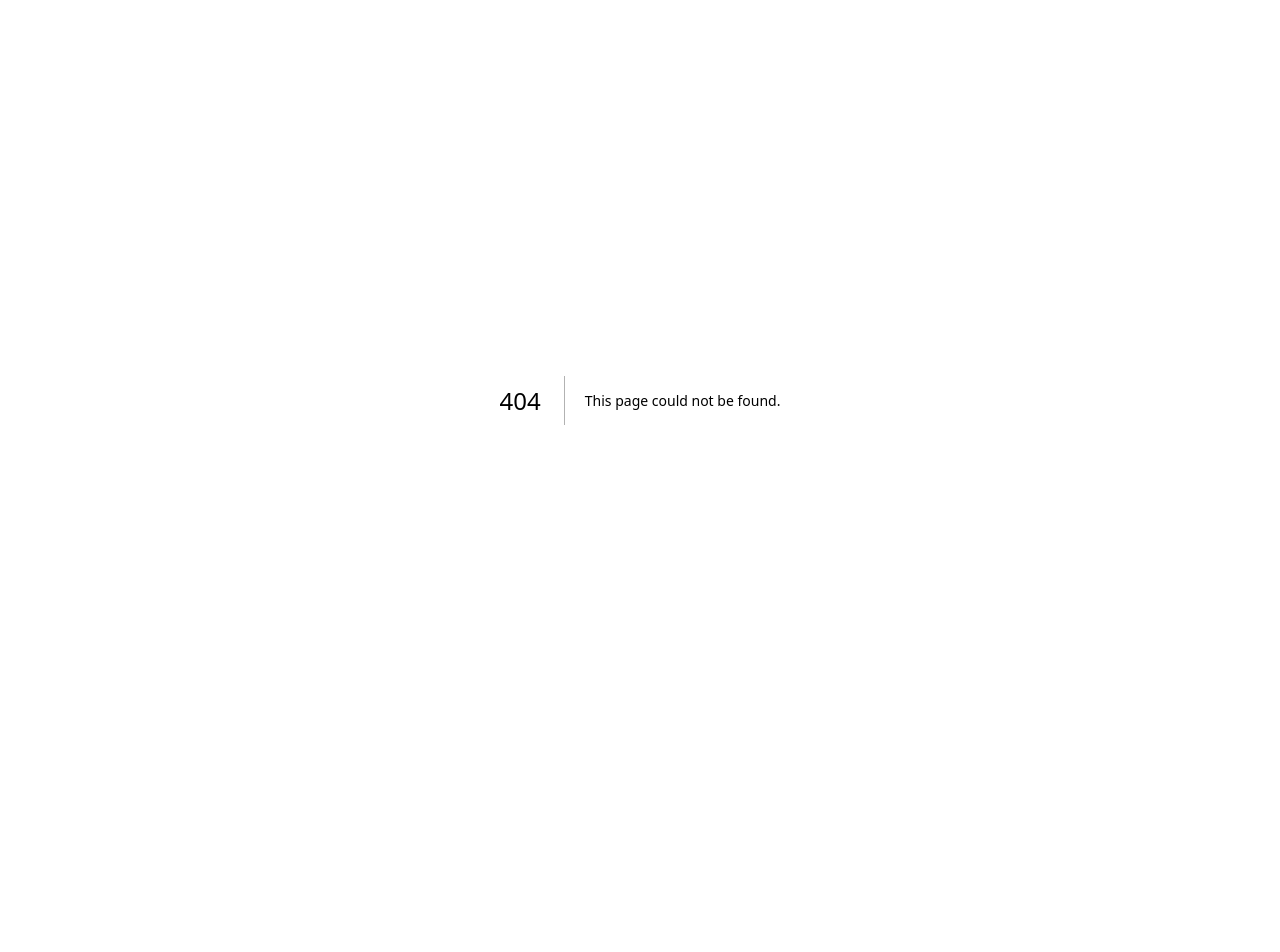
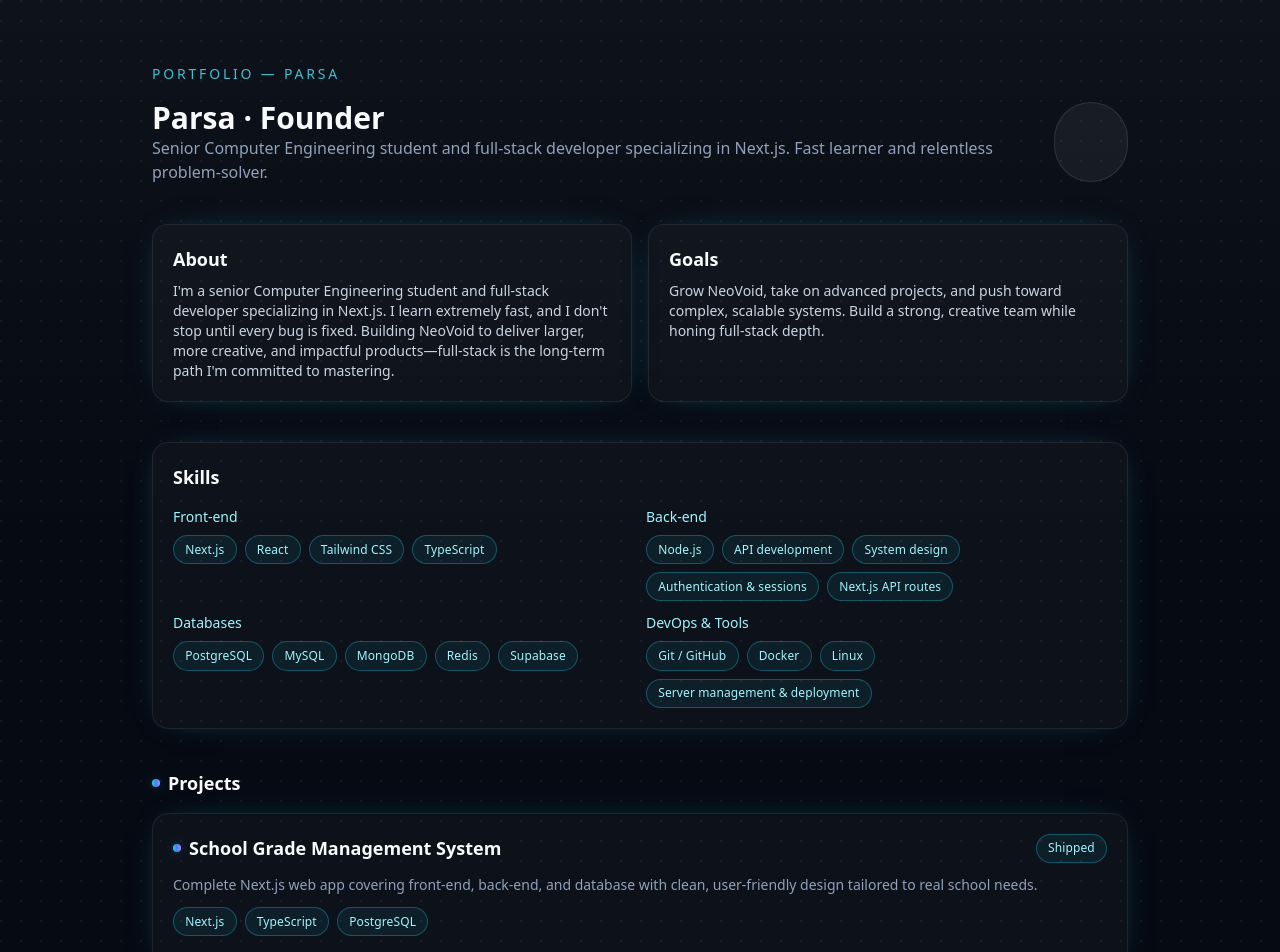
Before and after one commit to ParsaR082/NeoVoid, a Next.js app: page /portfolio/parsa in a window 1280 px wide. Before the commit this address had no page. Shown: the top 952 px of the page. Before the commit the page ends 800 px from the top, so only its background shows below. Built offline with nearby package versions, Linux system fonts and the light colour scheme.

Commit message:
added portfolio

```diff
--- a/src/app/portfolio/page.tsx
+++ b/src/app/portfolio/page.tsx
@@ -1,10 +1,15 @@
-import { getProjects } from "@/lib/fetchers";
+import Link from "next/link";
 
-export const revalidate = 30;
+const members = [
+  {
+    id: "parsa",
+    name: "Parsa",
+    title: "Founder",
+    blurb: "Designs and ships the Neovoid stack.",
+  },
+];
 
-export default async function PortfolioPage() {
-  const projects = await getProjects();
-
+export default function PortfolioPage() {
   return (
     <div className="bg-grid min-h-screen">
       <div className="mx-auto max-w-5xl px-6 py-16 space-y-8">
@@ -13,59 +18,35 @@ export default async function PortfolioPage() {
             Portfolio
           </p>
           <h1 className="text-3xl font-semibold text-slate-50">
-            Builds & Ops Consoles
+            Team Portfolios
           </h1>
           <p className="text-slate-400">
-            Selected work: edge tooling, dashboards, prototypes.
+            Choose a member to view their work and experiments.
           </p>
         </header>
 
         <div className="grid gap-4 md:grid-cols-2">
-          {projects.length === 0 && (
-            <div className="card text-slate-400">
-              No projects yet. Seed Vercel KV to populate the grid.
-            </div>
-          )}
-
-          {projects.map((item) => (
-            <article key={item.id} className="card space-y-3">
-              <div className="flex items-center justify-between">
+          {members.map((member) => (
+            <Link
+              key={member.id}
+              href={`/portfolio/${member.id}`}
+              className="card group flex items-center gap-4"
+            >
+              <div className="h-16 w-16 shrink-0 overflow-hidden rounded-full border border-white/10 bg-white/5">
+                {/* Add your portrait here (e.g., next/image) */}
+              </div>
+              <div className="space-y-1">
                 <div className="flex items-center gap-2">
-                  <span className="pill" aria-hidden />
                   <h3 className="text-lg font-semibold text-slate-50">
-                    {item.title}
+                    {member.name}
                   </h3>
+                  <span className="chip text-xs">{member.title}</span>
                 </div>
-                {item.status && (
-                  <span className="chip text-xs capitalize">{item.status}</span>
-                )}
+                <p className="text-sm text-slate-400 group-hover:text-slate-200">
+                  {member.blurb}
+                </p>
               </div>
-              <p className="text-sm text-slate-400">{item.summary}</p>
-              {item.tech && (
-                <div className="flex flex-wrap gap-2 text-xs text-cyan-200">
-                  {item.tech.map((t) => (
-                    <span key={t} className="chip">
-                      {t}
-                    </span>
-                  ))}
-                </div>
-              )}
-              {item.links && (
-                <div className="flex flex-wrap gap-3 text-sm text-cyan-300">
-                  {Object.entries(item.links).map(([label, url]) => (
-                    <a
-                      key={label}
-                      href={url}
-                      target="_blank"
-                      rel="noreferrer"
-                      className="underline decoration-dotted underline-offset-4 hover:text-cyan-200"
-                    >
-                      {label}
-                    </a>
-                  ))}
-                </div>
-              )}
-            </article>
+            </Link>
           ))}
         </div>
       </div>
--- /dev/null
+++ b/src/app/portfolio/parsa/page.tsx
@@ -0,0 +1,183 @@
+import { getProjects } from "@/lib/fetchers";
+
+export const revalidate = 30;
+
+const staticProjects = [
+  {
+    id: "school-grade-management",
+    title: "School Grade Management System",
+    summary:
+      "Complete Next.js web app covering front-end, back-end, and database with clean, user-friendly design tailored to real school needs.",
+    tech: ["Next.js", "TypeScript", "PostgreSQL"],
+    status: "shipped",
+    links: {},
+  },
+  {
+    id: "task-manager-oauth",
+    title: "Task Manager with Google OAuth",
+    summary:
+      "Task management system with Google OAuth, built for speed and simplicity across front-end and back-end.",
+    tech: ["Next.js", "OAuth", "API Routes"],
+    status: "shipped",
+    links: {},
+  },
+  {
+    id: "social-analytics-dashboard",
+    title: "Social Media Analytics Dashboard",
+    summary:
+      "Full-stack Next.js dashboard for social performance with smooth UX and clean data visualization.",
+    tech: ["Next.js", "Tailwind", "Charts"],
+    status: "prototype",
+    links: {},
+  },
+  {
+    id: "bugfix-refactors",
+    title: "Bug Fixing & Improvement Projects",
+    summary:
+      "Client engagements focused on bug fixing, performance improvements, feature upgrades, and refactoring for stability.",
+    tech: ["Node.js", "Next.js", "Perf"],
+    status: "shipped",
+    links: {},
+  },
+];
+
+const skills = {
+  "Front-end": ["Next.js", "React", "Tailwind CSS", "TypeScript"],
+  "Back-end": [
+    "Node.js",
+    "API development",
+    "System design",
+    "Authentication & sessions",
+    "Next.js API routes",
+  ],
+  Databases: ["PostgreSQL", "MySQL", "MongoDB", "Redis", "Supabase"],
+  "DevOps & Tools": [
+    "Git / GitHub",
+    "Docker",
+    "Linux",
+    "Server management & deployment",
+  ],
+};
+
+export default async function ParsaPortfolio() {
+  const dynamicProjects = await getProjects();
+  const projects = dynamicProjects.length ? dynamicProjects : staticProjects;
+
+  return (
+    <div className="bg-grid min-h-screen">
+      <div className="mx-auto max-w-5xl px-6 py-16 space-y-10">
+        <header className="space-y-4">
+          <p className="text-sm uppercase tracking-[0.2em] text-cyan-300/80">
+            Portfolio — Parsa
+          </p>
+          <div className="flex flex-col gap-3 sm:flex-row sm:items-center sm:justify-between">
+            <div>
+              <h1 className="text-3xl font-semibold text-slate-50">
+                Parsa · Founder
+              </h1>
+              <p className="text-slate-400">
+                Senior Computer Engineering student and full-stack developer
+                specializing in Next.js. Fast learner and relentless
+                problem-solver.
+              </p>
+            </div>
+            <div className="h-20 w-20 overflow-hidden rounded-full border border-white/10 bg-white/5">
+              {/* Add your portrait here (e.g., next/image) */}
+            </div>
+          </div>
+        </header>
+
+        <section className="grid gap-4 md:grid-cols-2">
+          <div className="card space-y-2">
+            <h2 className="text-lg font-semibold text-slate-50">About</h2>
+            <p className="text-sm text-slate-300">
+              I&apos;m a senior Computer Engineering student and full-stack
+              developer specializing in Next.js. I learn extremely fast, and I
+              don&apos;t stop until every bug is fixed. Building NeoVoid to
+              deliver larger, more creative, and impactful products—full-stack
+              is the long-term path I&apos;m committed to mastering.
+            </p>
+          </div>
+          <div className="card space-y-2">
+            <h2 className="text-lg font-semibold text-slate-50">Goals</h2>
+            <p className="text-sm text-slate-300">
+              Grow NeoVoid, take on advanced projects, and push toward complex,
+              scalable systems. Build a strong, creative team while honing
+              full-stack depth.
+            </p>
+          </div>
+        </section>
+
+        <section className="card space-y-4">
+          <h2 className="text-lg font-semibold text-slate-50">Skills</h2>
+          <div className="grid gap-3 sm:grid-cols-2">
+            {Object.entries(skills).map(([category, items]) => (
+              <div key={category} className="space-y-2">
+                <p className="text-sm font-medium text-cyan-200">{category}</p>
+                <div className="flex flex-wrap gap-2">
+                  {items.map((item) => (
+                    <span key={item} className="chip text-xs">
+                      {item}
+                    </span>
+                  ))}
+                </div>
+              </div>
+            ))}
+          </div>
+        </section>
+
+        <section className="space-y-4">
+          <div className="flex items-center gap-2">
+            <span className="pill" aria-hidden />
+            <h2 className="text-lg font-semibold text-slate-50">Projects</h2>
+          </div>
+          {projects.length === 0 && (
+            <div className="card text-slate-400">
+              No projects yet. Seed Upstash Redis keys to populate this page.
+            </div>
+          )}
+          {projects.map((item) => (
+            <article key={item.id} className="card space-y-3">
+              <div className="flex items-center justify-between">
+                <div className="flex items-center gap-2">
+                  <span className="pill" aria-hidden />
+                  <h3 className="text-lg font-semibold text-slate-50">
+                    {item.title}
+                  </h3>
+                </div>
+                {item.status && (
+                  <span className="chip text-xs capitalize">{item.status}</span>
+                )}
+              </div>
+              <p className="text-sm text-slate-400">{item.summary}</p>
+              {item.tech && (
+                <div className="flex flex-wrap gap-2 text-xs text-cyan-200">
+                  {item.tech.map((t) => (
+                    <span key={t} className="chip">
+                      {t}
+                    </span>
+                  ))}
+                </div>
+              )}
+              {item.links && (
+                <div className="flex flex-wrap gap-3 text-sm text-cyan-300">
+                  {Object.entries(item.links).map(([label, url]) => (
+                    <a
+                      key={label}
+                      href={url}
+                      target="_blank"
+                      rel="noreferrer"
+                      className="underline decoration-dotted underline-offset-4 hover:text-cyan-200"
+                    >
+                      {label}
+                    </a>
+                  ))}
+                </div>
+              )}
+            </article>
+          ))}
+        </section>
+      </div>
+    </div>
+  );
+}
```
Also changed, not shown: 1 other file (tests, documents, lock files or other folders).
